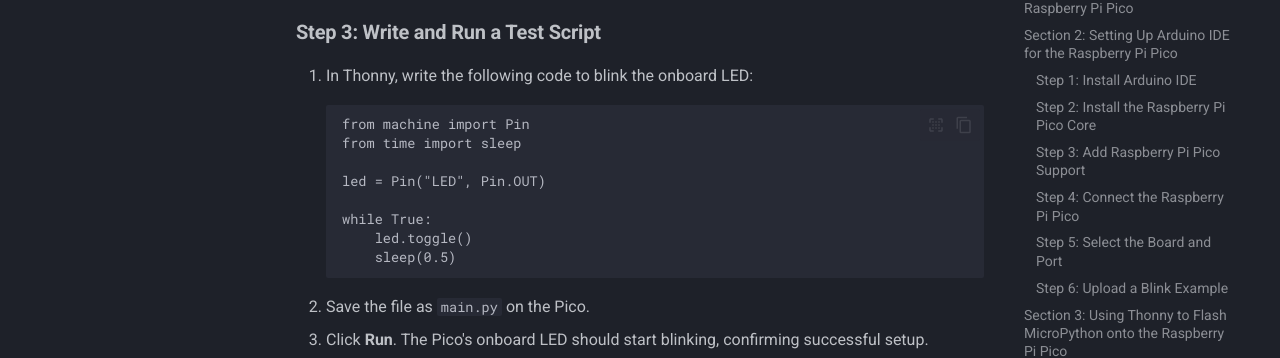
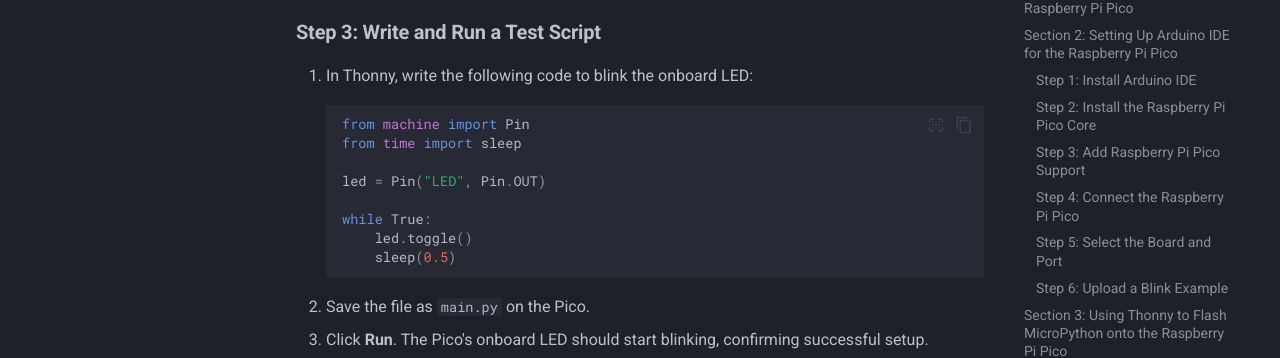
Before and after one commit to CPS-Cornell/course, an MkDocs documentation site: the page built from docs/labs/Lab0/Lab0.md, in a window 1280 px wide and 900 px high, scrolled down 3951 px. Shown: the part 145-503 px from the top of the window. Built offline with MkDocs 1.6.1 and Material for MkDocs 9.7.7, drawn with Linux system fonts in a browser that asks for light colours.

Commit message:
fixed bug

````diff
--- a/docs/labs/Lab0/Lab0.md
+++ b/docs/labs/Lab0/Lab0.md
@@ -91,7 +91,7 @@ The Pico is designed to offer flexibility and performance, making it an excellen
 ### **Step 3: Write and Run a Test Script**
 
 1. In Thonny, write the following code to blink the onboard LED:
-```{python select}
+```{.python .select}
 from machine import Pin
 from time import sleep
 
````
